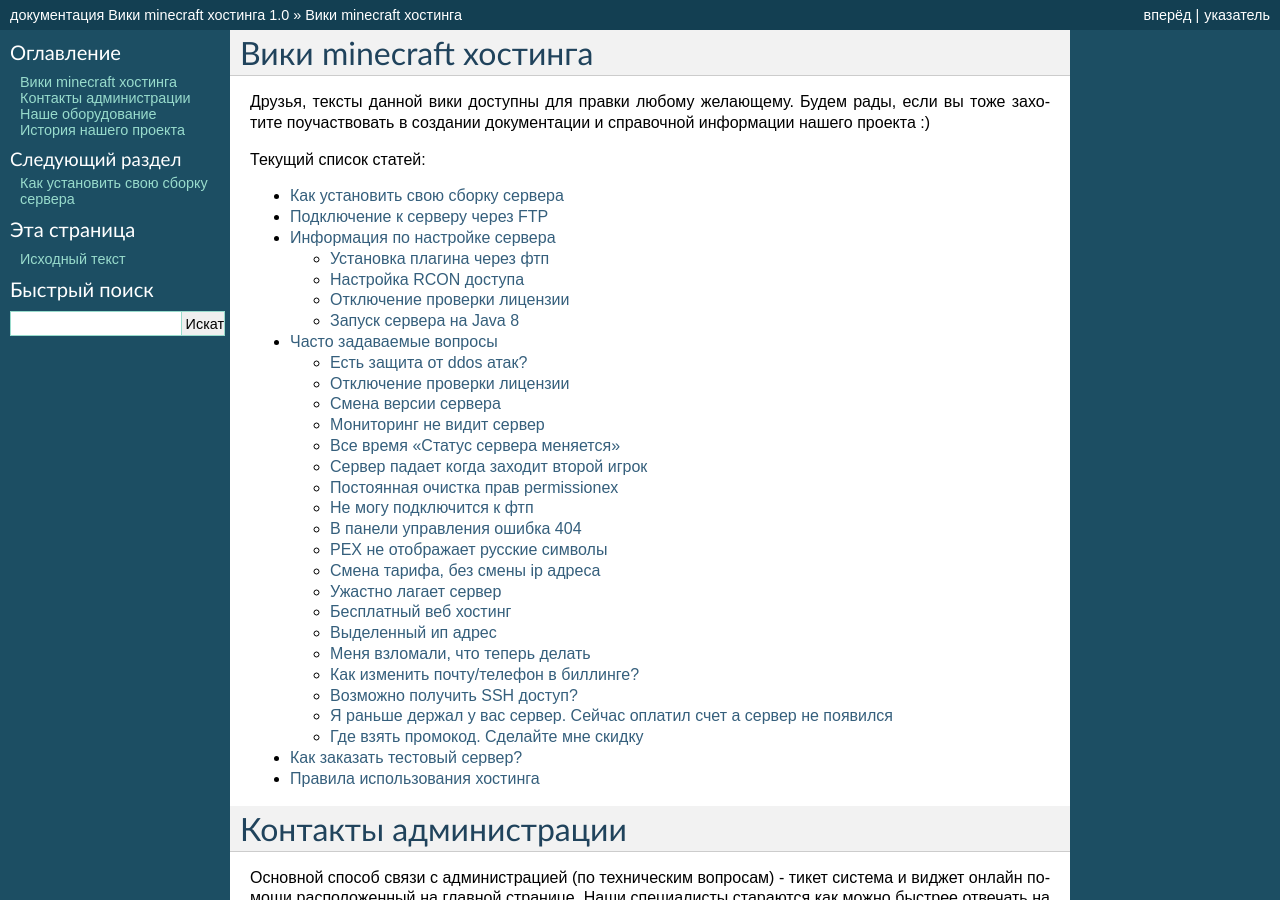
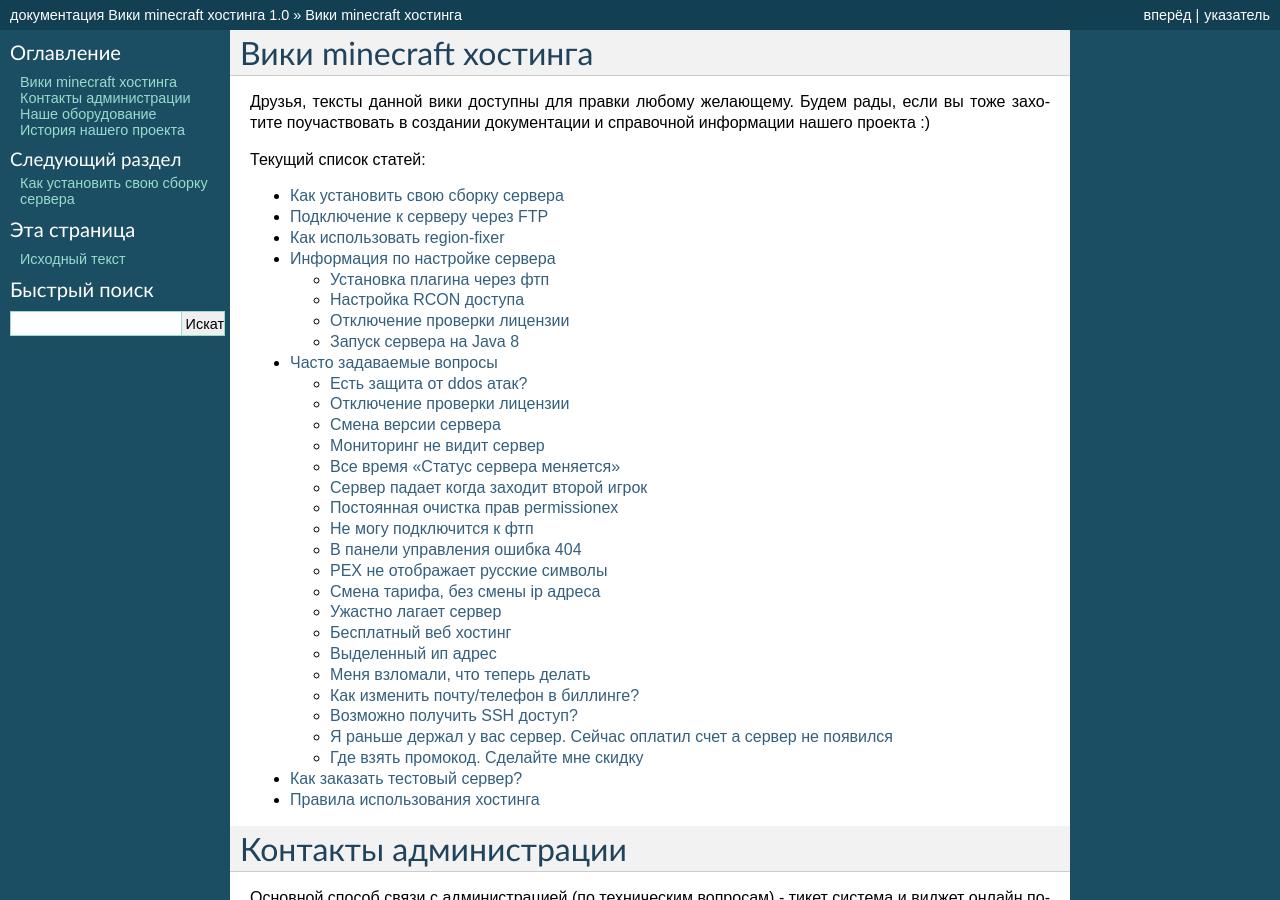
Before and after one commit to h1kkan/gamehost-wiki, a Sphinx documentation site: the page built from docs/index.rst, in a window 1280 px wide and 900 px high. Built offline with Sphinx 7.4.7, drawn with Linux system fonts in a browser that asks for light colours; part of the change alters nothing that is shown.

```diff
--- a/docs/index.rst
+++ b/docs/index.rst
@@ -1,8 +1,3 @@
-.. Вики minecraft хостинга documentation master file, created by
-   sphinx-quickstart on Fri Jan  2 10:06:46 2015.
-   You can adapt this file completely to your liking, but it should at least
-   contain the root `toctree` directive.
-
 Вики minecraft хостинга
 =======================
 
@@ -15,6 +10,7 @@
 
    how_to_setup_own_jar
    how_to_ftp_connect
+   how_to_regionfixer
    server_config
    faq
    how_get_test
```
